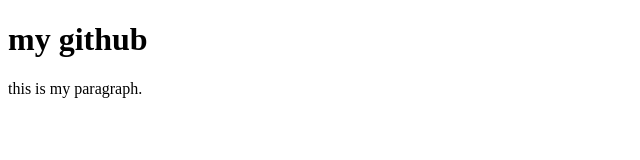
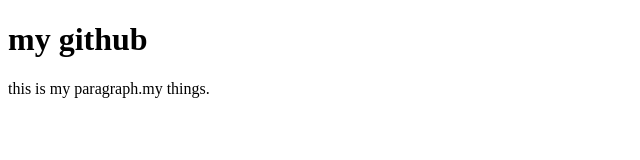
Before and after one commit to drshaila2021/my-first-repo, a plain HTML site: page index.html in a window 1280 px wide. Shown: the full height of the page, 0-640 px from the left. Drawn offline with Linux system fonts and the light colour scheme.

Commit message:
para add

```diff
--- a/index.html
+++ b/index.html
@@ -8,6 +8,6 @@
 </head>
 <body>
    <h1>my github </h1>
-   <p>this is my paragraph.</p>
+   <p>this is my paragraph.my things.</p>
 </body>
 </html>
```
